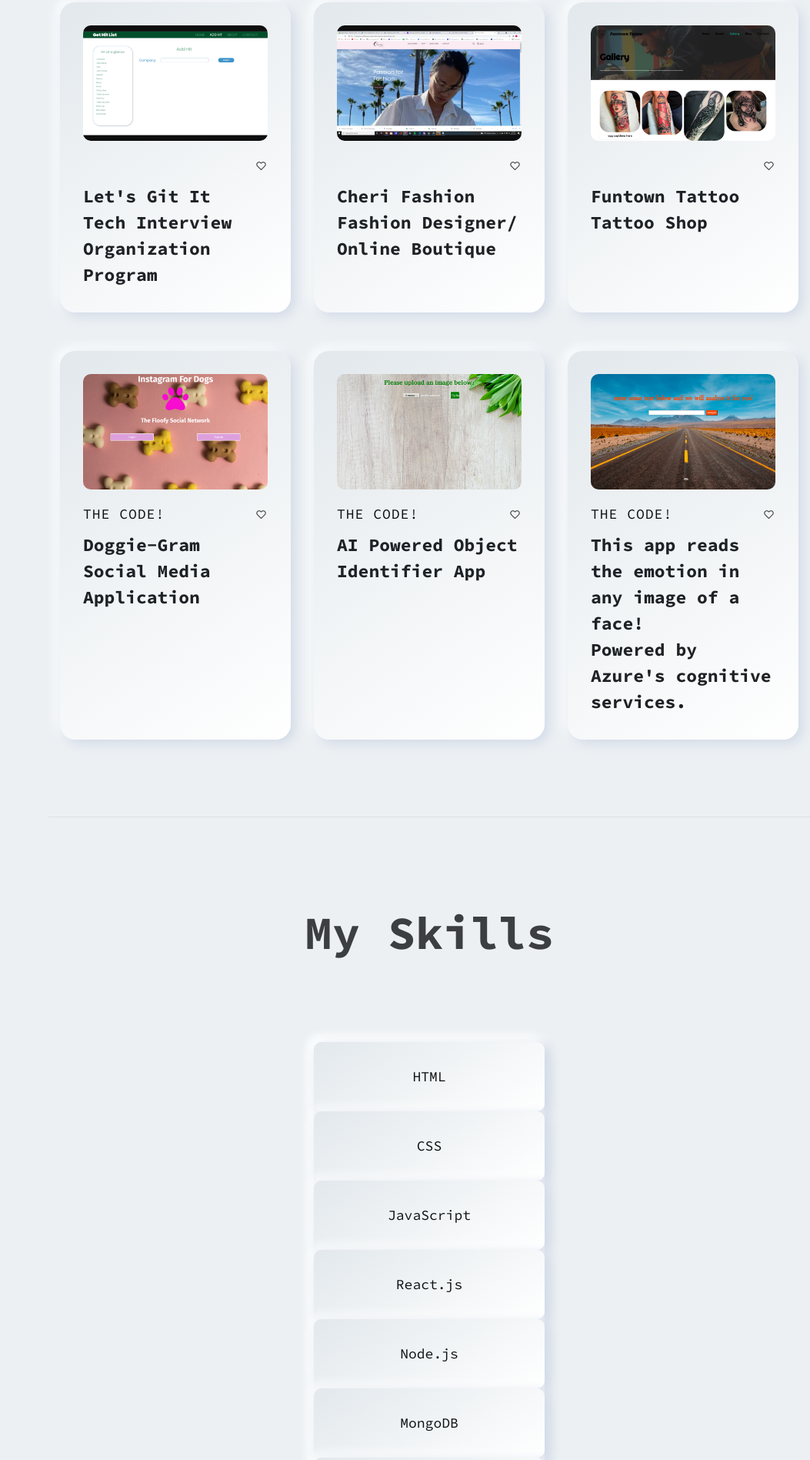
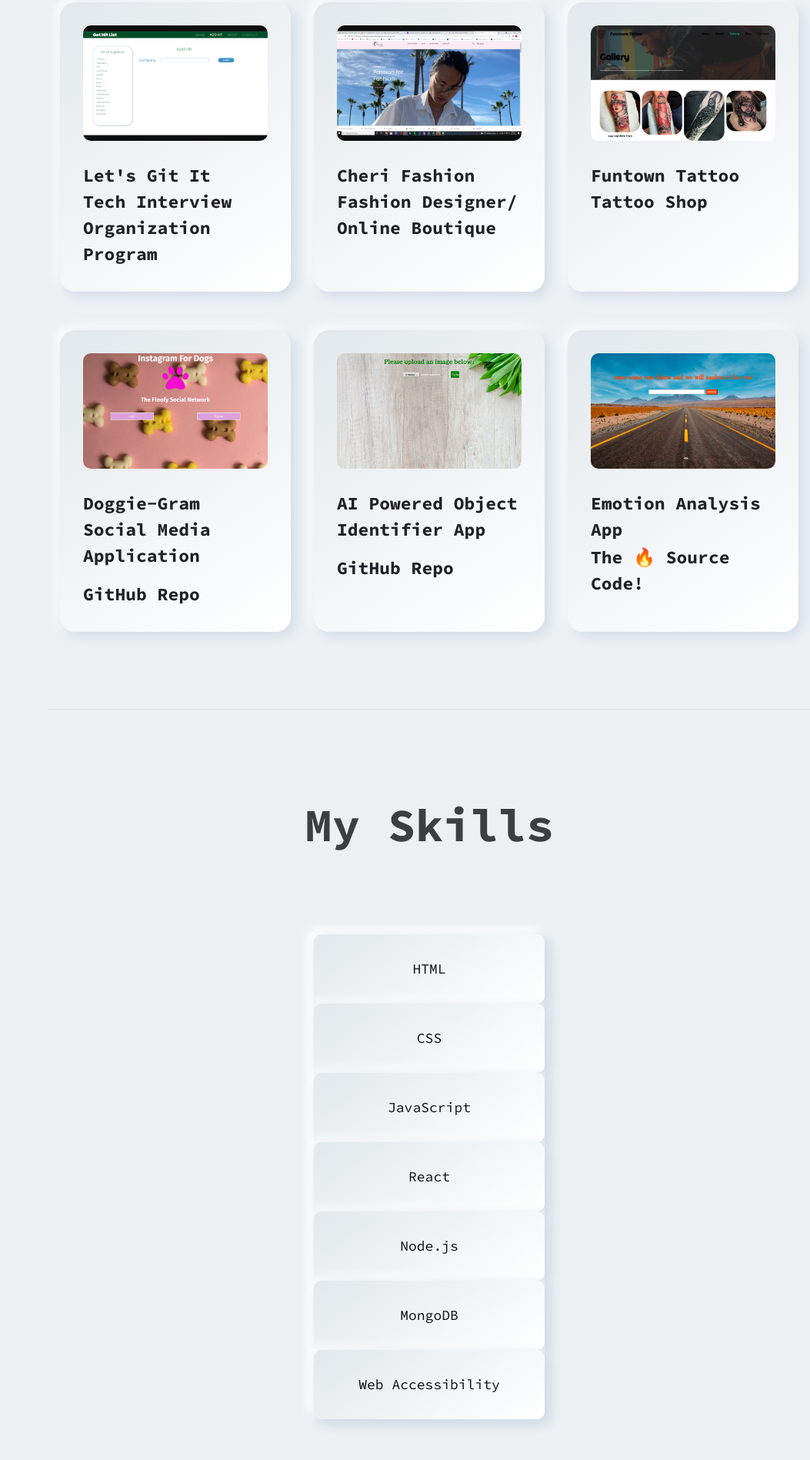
Before and after one commit to JackieReganDev/new-portfolio, a plain HTML site: page index.html in a window 1280 px wide. Shown: the part 1687-3584 px from the top of the page at 77% size, without its empty margins (227-1280 px from the left). Drawn offline with Linux system fonts and the light colour scheme; files whose address does not match are found by name.

Commit message:
fixed links, changed stuff

```diff
--- a/index.html
+++ b/index.html
@@ -300,11 +300,10 @@
                                             <!-- <a href="javascript:void(0)">Photoshop</a> -->
                                         </div>
                                         <div class="meta">
-                                            <span><a href="javascript:void(0)"><i class="feather-heart"></i></a>
-                                                </span>
+
                                         </div>
                                     </div>
-                                    <h4 class="title"><a href="javascript:void(0)">Let's Git It<br/>Tech Interview Organization Program
+                                    <h4 class="title"><a href="https://res.cloudinary.com/jackieregs/image/upload/v1632690919/hit-list_tskunu.png"target="_blank">Let's Git It<br/>Tech Interview Organization Program
                                             <i class="feather-arrow-up-right"></i></a></h4>
                                 </div>
                             </div>
@@ -327,11 +326,10 @@
                                             <!-- <a href="javascript:void(0)">Photoshop</a> -->
                                         </div>
                                         <div class="meta">
-                                            <span><a href="javascript:void(0)"><i class="feather-heart"></i></a>
-                                                </span>
+
                                         </div>
                                     </div>
-                                    <h4 class="title"><a href="javascript:void(0)">Cheri Fashion<br>Fashion Designer/ Online Boutique
+                                    <h4 class="title"><a href="https://res.cloudinary.com/jackieregs/image/upload/v1632690919/fashion_w2m0zh.png" target='_blank'>Cheri Fashion<br>Fashion Designer/ Online Boutique
                                             <i class="feather-arrow-up-right"></i></a></h4>
                                 </div>
                             </div>
@@ -354,11 +352,10 @@
                                             <!-- <a href="javascript:void(0)">Photoshop</a> -->
                                         </div>
                                         <div class="meta">
-                                            <span><a href="javascript:void(0)"><i class="feather-heart"></i></a>
-                                                </span>
+
                                         </div>
                                     </div>
-                                    <h4 class="title"><a href="javascript:void(0)">Funtown Tattoo<br>Tattoo Shop
+                                    <h4 class="title"><a href="https://res.cloudinary.com/jackieregs/image/upload/v1632429001/tattoo-site_pqdvik.png"target="_blank">Funtown Tattoo<br>Tattoo Shop
                                             <i class="feather-arrow-up-right"></i></a></h4>
                                 </div>
                             </div>
@@ -368,22 +365,22 @@
                         <div class="rn-portfolio" data-toggle="modal" data-target="#exampleModalCenter">
                             <div class="inner">
                                 <div class="thumbnail">
-                                    <a href="javascript:void(0)">
+
                                        <a href="https://floof-a-gram.herokuapp.com/" target="_blank"> <img src="assets\images\portfolio\thumbs\instagram.png" alt="Personal Portfolio Images"></a>
-                                    </a>
+
                                 </div>
                                 <div class="content">
                                     <div class="category-info">
                                         <div class="category-list">
-                                          <a href="javascript:void(0)"><a href="https://github.com/JackieReganDev/instagram-for-dogs">The code!</a></a><br>
+
                                         </div>
                                         <div class="meta">
-                                            <span><a href="javascript:void(0)"><i class="feather-heart"></i></a>
+
                                         </span>
                                         </div>
                                     </div>
-                                    <h4 class="title"><a href="javascript:void(0)">Doggie-Gram<br/>Social Media Application <i
-                                                class="feather-arrow-up-right"></i></a></h4>
+                                    <h4 class="title"><a href="https://floof-a-gram.herokuapp.com/" target="_blank">Doggie-Gram<br/>Social Media Application </a> <a href="https://github.com/JackieReganDev/instagram-for-dogs" target="_blank">GitHub Repo <i
+                                                    class="feather-arrow-up-right"></i> </a></h4>
                                 </div>
                             </div>
                         </div>
@@ -391,21 +388,19 @@
                         <div class="rn-portfolio" data-toggle="modal" data-target="#exampleModalCenter">
                             <div class="inner">
                                 <div class="thumbnail">
-                                    <a href="javascript:void(0)">
-                                        <a href="https://object-inspecta-deck.herokuapp.com/" target="blank"><img src="assets\images\portfolio\thumbs\object-identifier-app.png" alt="Personal Portfolio Images"></a>
-                                    </a>
+                                    <a href="https://object-inspecta-deck.herokuapp.com/" target="blank"><img src="assets\images\portfolio\thumbs\object-identifier-app.png" alt="Personal Portfolio Images"></a>
+
                                 </div>
                                 <div class="content">
                                     <div class="category-info">
                                         <div class="category-list">
-                                            <a href="javascript:void(0)"><a href="javascript:void(0)"><a href="https://github.com/JackieReganDev/object-detector" target="_blank">The code!</a></a><br></a>
+
                                         </div>
                                         <div class="meta">
-                                            <span><a href="javascript:void(0)"><i class="feather-heart"></i></a>
-                                                </span>
+
                                         </div>
                                     </div>
-                                    <h4 class="title"><a href="javascript:void(0)">AI Powered Object Identifier App<i
+                                    <h4 class="title"><a href="https://object-inspecta-deck.herokuapp.com/" target="blank">AI Powered Object Identifier App</a> <a href="https://github.com/JackieReganDev/object-detector" target="_blank">GitHub Repo<i
                                                 class="feather-arrow-up-right"></i></a></h4>
                                 </div>
                             </div>
@@ -421,13 +416,15 @@
                                 <div class="content">
                                     <div class="category-info">
                                         <div class="category-list">
-                                            <a href="javascript:void(0)"><a href="https://github.com/JackieReganDev/face-identifier">The code!</a></a><br></a>
+
                                         </div>
                                         <div class="meta">
-                                            <span><a href="javascript:void(0)"><i class="feather-heart"></i></a></span>
+
                                         </div>
                                     </div>
-                                    <h4 class="title"><a href="https://emotion-chex.herokuapp.com/"href="javascript:void(0)">This app reads the emotion in any image of a face!<br/>Powered by Azure's cognitive services.<i class="feather-arrow-up-right"></i></a></h4>
+                                    <h4 class="title"><a href="https://emotion-chex.herokuapp.com/" target="_blank">Emotion Analysis App</a>
+                                        <a href="https://github.com/JackieReganDev/face-identifier" target="blank">The &#128293; Source Code! <i class="feather-arrow-up-right"></i></a>
+                                    </h4>
                                 </div>
                             </div>
                         </div>
@@ -1083,36 +1080,34 @@
                                 <ul class="nav tab-navigation-button flex-column nav-pills me-3" id="v-pills-tab" >
 
                                     <li class="nav-item">
-                                        <a class="nav-link active" id="v-pills-home-tab" data-toggle="tab" href="#v-pills-Javascript" role="tab" aria-controls="javascript" aria-selected="true">HTML</a>
+                                        <span class="nav-link active" id="v-pills-home-tab" data-toggle="tab" role="tab" aria-controls="javascript" aria-selected="true">HTML</span>
                                     </li>
 
 
                                     <li class="nav-item">
-                                        <a class="nav-link active" id="v-pills-profile-tab" data-toggle="tab" href="#v-pills-Design" role="tab" aria-controls="design" aria-selected="true">CSS</a>
+                                        <span class="nav-link active" id="v-pills-profile-tab" data-toggle="tab" role="tab" aria-controls="design" aria-selected="true">CSS</span>
                                     </li>
 
 
                                     <li class="nav-item">
-                                        <a class="nav-link active" id="v-pills-wordpress-tab" data-toggle="tab" href="#v-pills-Wordpress" role="tab" aria-controls="wordpress" aria-selected="true">JavaScript</a>
+                                        <span class="nav-link active" id="v-pills-wordpress-tab" data-toggle="tab" role="tab" aria-controls="wordpress" aria-selected="true">JavaScript</span>
                                     </li>
 
                                     <li class="nav-item">
-                                        <a class="nav-link active" id="v-pills-settings-tabs" data-toggle="tab" href="#v-pills-settings" role="tab" aria-controls="react" aria-selected="true">React.js</a>
+                                        <span class="nav-link active" id="v-pills-settings-tabs" data-toggle="tab" role="tab" aria-controls="react" aria-selected="true">React</span>
                                     </li>
 
                                     <li class="nav-item">
-                                        <a class="nav-link active" id="v-pills-laravel-tabs" data-toggle="tab" href="#v-pills-laravel" role="tab" aria-controls="laravel" aria-selected="true">Node.js</a>
+                                        <span class="nav-link active" id="v-pills-laravel-tabs" data-toggle="tab" role="tab" aria-controls="laravel" aria-selected="true">Node.js</span>
                                     </li>
 
                                     <li class="nav-item">
-                                        <a class="nav-link active" id="v-pills-python-tabs" data-toggle="tab" href="#v-pills-python" role="tab" aria-controls="python" aria-selected="true">MongoDB</a>
+                                        <span class="nav-link active" id="v-pills-python-tabs" data-toggle="tab" role="tab" aria-controls="python" aria-selected="true">MongoDB</span>
                                     </li>
                                     <li class="nav-item">
-                                        <a class="nav-link active" id="v-pills-profile-tab" data-toggle="tab" href="#v-pills-Design" role="tab" aria-controls="design" aria-selected="true">Web Accessibility</a>
+                                        <span class="nav-link active" id="v-pills-profile-tab" data-toggle="tab" role="tab" aria-controls="design" aria-selected="true">Web Accessibility</span>
                                     </li>
-                                    <li class="nav-item">
-                                        <a class="nav-link active" id="v-pills-profile-tab" data-toggle="tab" href="#v-pills-Design" role="tab" aria-controls="design" aria-selected="true">Mobile Responsiveness</a>
-                                    </li>
+
 
 
                                 </ul>
@@ -2547,7 +2542,7 @@
                                 <div class="social-icone">
                                     <a href="https://github.com/JackieReganDev" target="_blank"><i class="bi bi-github"data-feather="github"></i></a>
                                     <a href="https://twitter.com/JackieReganDev"target="_blank"><i data-feather="twitter"></i></a>
-                                    <a href="https://www.linkedin.com/in/jacqueline-regan-6b59571bb/"><i data-feather="linkedin"target="_blank"></i></a>
+                                    <a href="https://www.linkedin.com/in/jacqueline-regan-6b59571bb/" target="_blank"><i data-feather="linkedin"></i></a>
                                 </div>
                             </div>
                         </div>
```
